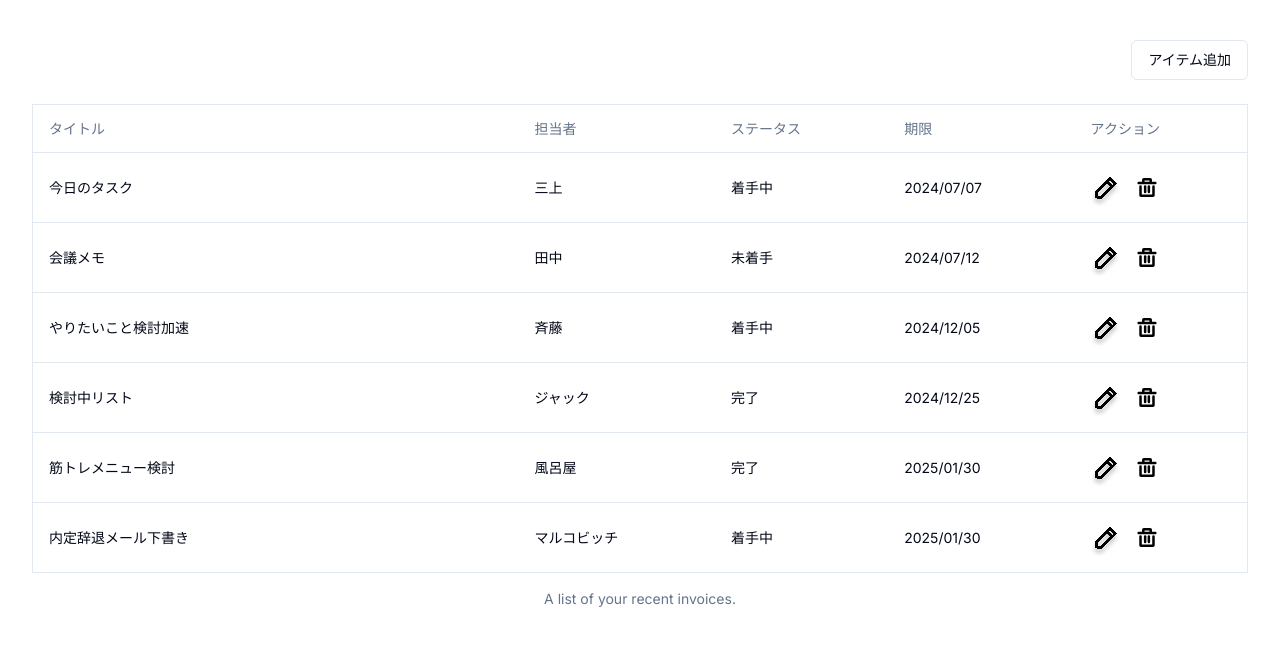
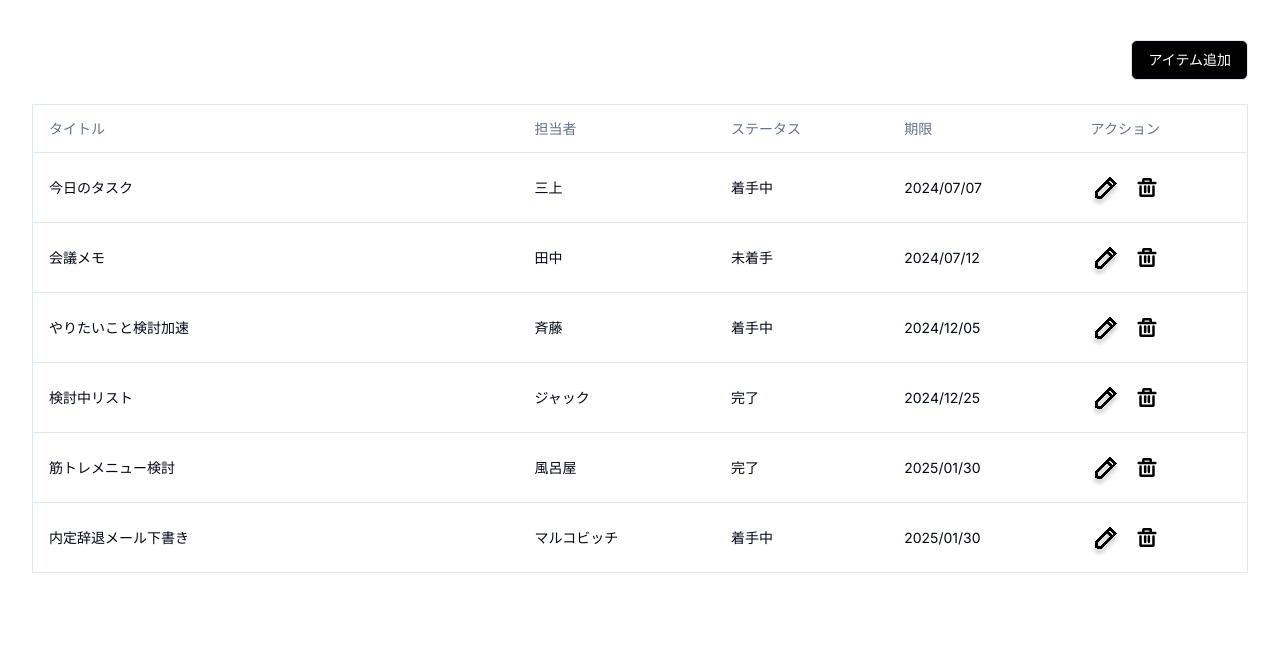
Before and after one commit to YU01BLC/todo, a Next.js app: page / in a window 1280 px wide. Shown: the top 646 px of the page. Built offline with nearby package versions, Linux system fonts and the light colour scheme.

Commit message:
update: 「アイテム追加」ボタンのデザインを変更

```diff
--- a/src/app/page.tsx
+++ b/src/app/page.tsx
@@ -1,7 +1,7 @@
 import React from 'react';
 import Image from 'next/image';
 
-import { Table, TableBody, TableCaption, TableCell, TableHead, TableHeader, TableRow } from '@/components/ui/table';
+import { Table, TableBody, TableCell, TableHead, TableHeader, TableRow } from '@/components/ui/table';
 import { Button } from '@/components/ui/button';
 
 import { dummyData } from './dummyData';
@@ -10,11 +10,10 @@ export default function RootPage() {
   return (
     <section className="container grid items-center gap-6 pb-8 pt-6 md:py-10">
       <div className="text-right">
-        <Button variant="outline">アイテム追加</Button>
+        <Button variant="custom">アイテム追加</Button>
       </div>
       <div className="flex justify-center">
         <Table className="border">
-          <TableCaption>A list of your recent invoices.</TableCaption>
           <TableHeader>
             <TableRow>
               <TableHead className="w-2/5">タイトル</TableHead>
@@ -32,8 +31,14 @@ export default function RootPage() {
                 <TableCell>{item.status}</TableCell>
                 <TableCell>{item.dueDate}</TableCell>
                 <TableCell className="flex">
-                  <Image width={30} height={30} className="mr-4 mt-2" src="/image/pencil.svg" alt="pencil" />
-                  <Image width={20} height={20} src="/image/trash.svg" alt="trash" />
+                  <Image
+                    width={30}
+                    height={30}
+                    className="mr-4 mt-2 cursor-pointer"
+                    src="/image/pencil.svg"
+                    alt="pencil"
+                  />
+                  <Image width={20} height={20} className="cursor-pointer" src="/image/trash.svg" alt="trash" />
                 </TableCell>
               </TableRow>
             ))}
--- a/src/components/ui/button.tsx
+++ b/src/components/ui/button.tsx
@@ -1,56 +1,48 @@
-import * as React from "react"
-import { Slot } from "@radix-ui/react-slot"
-import { cva, type VariantProps } from "class-variance-authority"
+import * as React from 'react';
+import { Slot } from '@radix-ui/react-slot';
+import { cva, type VariantProps } from 'class-variance-authority';
 
-import { cn } from "@/lib/utils"
+import { cn } from '@/lib/utils';
 
 const buttonVariants = cva(
-  "inline-flex items-center justify-center whitespace-nowrap rounded-md text-sm font-medium ring-offset-background transition-colors focus-visible:outline-none focus-visible:ring-2 focus-visible:ring-ring focus-visible:ring-offset-2 disabled:pointer-events-none disabled:opacity-50",
+  'inline-flex items-center justify-center whitespace-nowrap rounded-md text-sm font-medium ring-offset-background transition-colors focus-visible:outline-none focus-visible:ring-2 focus-visible:ring-ring focus-visible:ring-offset-2 disabled:pointer-events-none disabled:opacity-50',
   {
     variants: {
       variant: {
-        default: "bg-primary text-primary-foreground hover:bg-primary/90",
-        destructive:
-          "bg-destructive text-destructive-foreground hover:bg-destructive/90",
-        outline:
-          "border border-input bg-background hover:bg-accent hover:text-accent-foreground",
-        secondary:
-          "bg-secondary text-secondary-foreground hover:bg-secondary/80",
-        ghost: "hover:bg-accent hover:text-accent-foreground",
-        link: "text-primary underline-offset-4 hover:underline",
+        default: 'bg-primary text-primary-foreground hover:bg-primary/90',
+        destructive: 'bg-destructive text-destructive-foreground hover:bg-destructive/90',
+        outline: 'border border-input bg-background hover:bg-accent hover:text-accent-foreground',
+        secondary: 'bg-secondary text-secondary-foreground hover:bg-secondary/80',
+        ghost: 'hover:bg-accent hover:text-accent-foreground',
+        link: 'text-primary underline-offset-4 hover:underline',
+        custom: 'bg-black text-white hover:bg-accent hover:text-black border',
       },
       size: {
-        default: "h-10 px-4 py-2",
-        sm: "h-9 rounded-md px-3",
-        lg: "h-11 rounded-md px-8",
-        icon: "h-10 w-10",
+        default: 'h-10 px-4 py-2',
+        sm: 'h-9 rounded-md px-3',
+        lg: 'h-11 rounded-md px-8',
+        icon: 'h-10 w-10',
       },
     },
     defaultVariants: {
-      variant: "default",
-      size: "default",
+      variant: 'default',
+      size: 'default',
     },
   }
-)
+);
 
 export interface ButtonProps
   extends React.ButtonHTMLAttributes<HTMLButtonElement>,
     VariantProps<typeof buttonVariants> {
-  asChild?: boolean
+  asChild?: boolean;
 }
 
 const Button = React.forwardRef<HTMLButtonElement, ButtonProps>(
   ({ className, variant, size, asChild = false, ...props }, ref) => {
-    const Comp = asChild ? Slot : "button"
-    return (
-      <Comp
-        className={cn(buttonVariants({ variant, size, className }))}
-        ref={ref}
-        {...props}
-      />
-    )
+    const Comp = asChild ? Slot : 'button';
+    return <Comp className={cn(buttonVariants({ variant, size, className }))} ref={ref} {...props} />;
   }
-)
-Button.displayName = "Button"
+);
+Button.displayName = 'Button';
 
-export { Button, buttonVariants }
+export { Button, buttonVariants };
```
